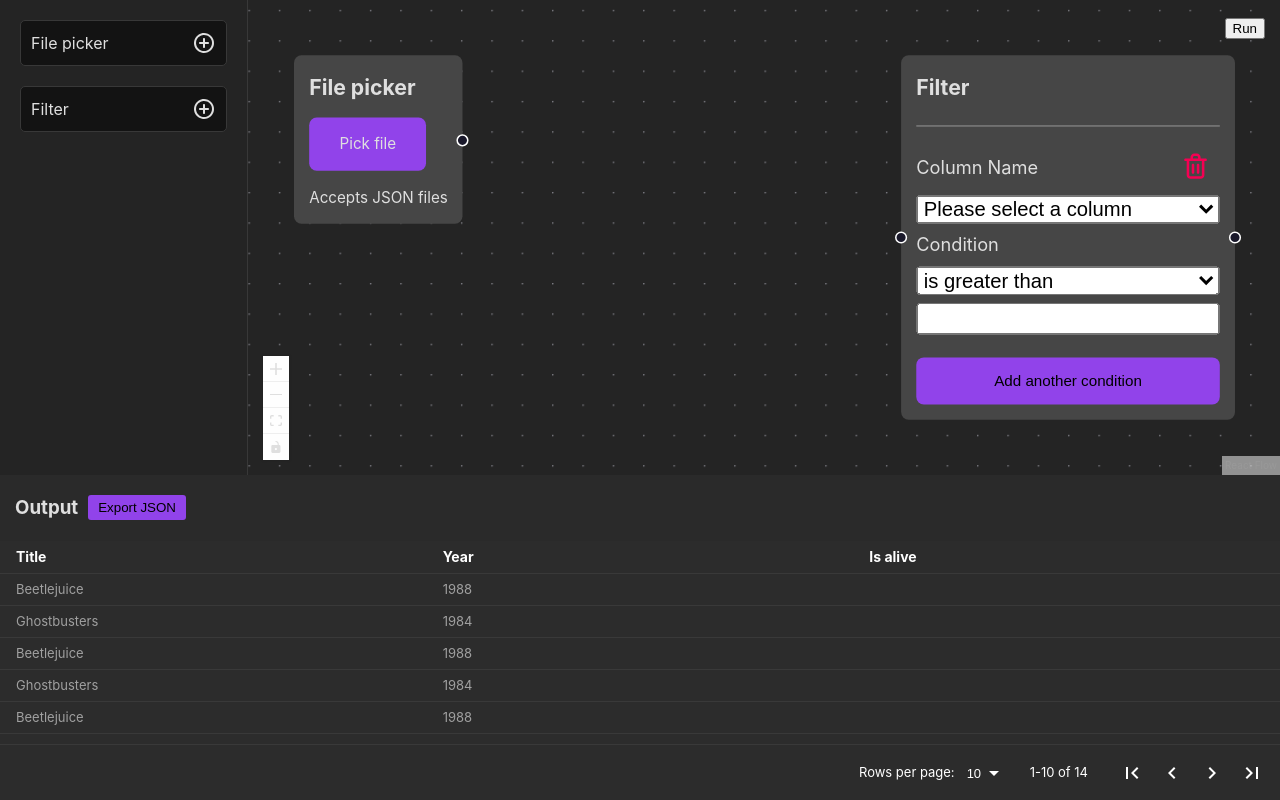
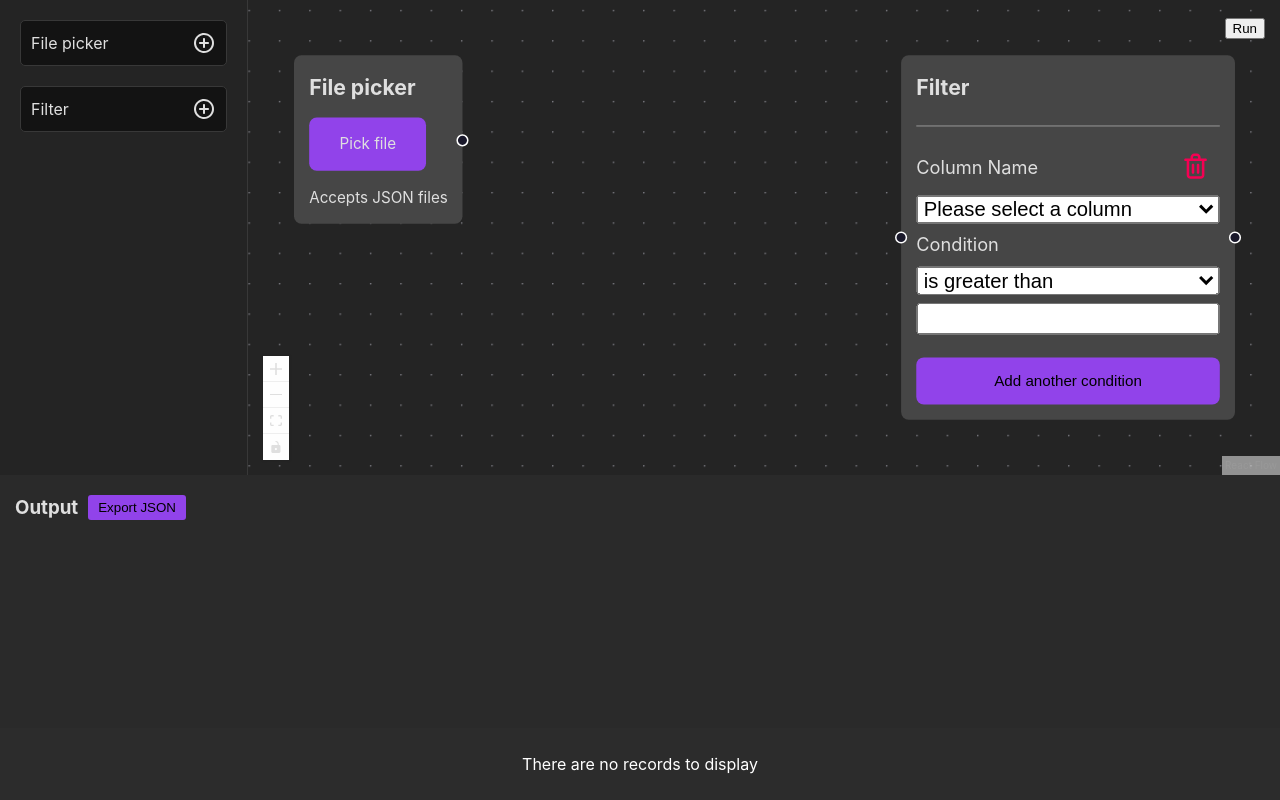
Before and after one commit to djhemath/FlowData-ETL, a React (Vite) app: page / in a window 1280 px wide. Built offline with nearby package versions, Linux system fonts and the light colour scheme.

Commit message:
feat: generate column automatically based on data

```diff
--- a/src/components/Output.tsx
+++ b/src/components/Output.tsx
@@ -1,20 +1,4 @@
 import DataTable, { createTheme } from "react-data-table-component";
-
-// TODO: Prepare column based on rows and make the table dynamic
-const columns = [
-	{
-		name: 'Title',
-		selector: (row: any) => row.title,
-	},
-	{
-		name: 'Year',
-		selector: (row: any) => row.year,
-	},
-    {
-		name: 'Is alive',
-		selector: (row: any) => row.isAlive,
-	},
-];
 
 createTheme('solarized', {
     text: {
@@ -38,92 +22,6 @@ createTheme('solarized', {
     },
   });
 
-const data = [
-  	{
-		id: 1,
-		title: 'Beetlejuice',
-		year: '1988',
-        isAlive: true,
-	},
-	{
-		id: 2,
-		title: 'Ghostbusters',
-		year: '1984',
-        isAlive: true,
-	},
-    {
-		id: 1,
-		title: 'Beetlejuice',
-		year: '1988',
-        isAlive: true,
-	},
-	{
-		id: 2,
-		title: 'Ghostbusters',
-		year: '1984',
-        isAlive: true,
-	},
-    {
-		id: 1,
-		title: 'Beetlejuice',
-		year: '1988',
-        isAlive: true,
-	},
-	{
-		id: 2,
-		title: 'Ghostbusters',
-		year: '1984',
-        isAlive: true,
-	},
-    {
-		id: 1,
-		title: 'Beetlejuice',
-		year: '1988',
-        isAlive: true,
-	},
-	{
-		id: 2,
-		title: 'Ghostbusters',
-		year: '1984',
-        isAlive: true,
-	},
-    {
-		id: 1,
-		title: 'Beetlejuice',
-		year: '1988',
-        isAlive: true,
-	},
-	{
-		id: 2,
-		title: 'Ghostbusters',
-		year: '1984',
-        isAlive: true,
-	},
-    {
-		id: 1,
-		title: 'Beetlejuice',
-		year: '1988',
-        isAlive: true,
-	},
-	{
-		id: 2,
-		title: 'Ghostbusters',
-		year: '1984',
-        isAlive: true,
-	},
-    {
-		id: 1,
-		title: 'Beetlejuice',
-		year: '1988',
-        isAlive: true,
-	},
-	{
-		id: 2,
-		title: 'ABCD',
-		year: '1984',
-        isAlive: true,
-	},
-]
 
 const customStyles = {
     headCells: {
@@ -139,7 +37,33 @@ const customStyles = {
 	},
 }
 
-export default function Output() {
+function getColumns(data: any[] = []) {
+    let columns: any[] = [];
+
+    if(data.length > 0) {
+        const firstObject = data[0];
+
+        for(let key in firstObject) {
+            columns.push({
+                name: key,
+                selector: (row: any) => row[key],
+            });
+        }
+    }
+
+    return columns;
+}
+
+export type OutputProps = {
+    data: any[],
+};
+
+export default function Output({
+    data,
+}: OutputProps) {
+
+    const columns = getColumns(data);
+
     return (
         <div className="output">
             <div className="output-header">
```
